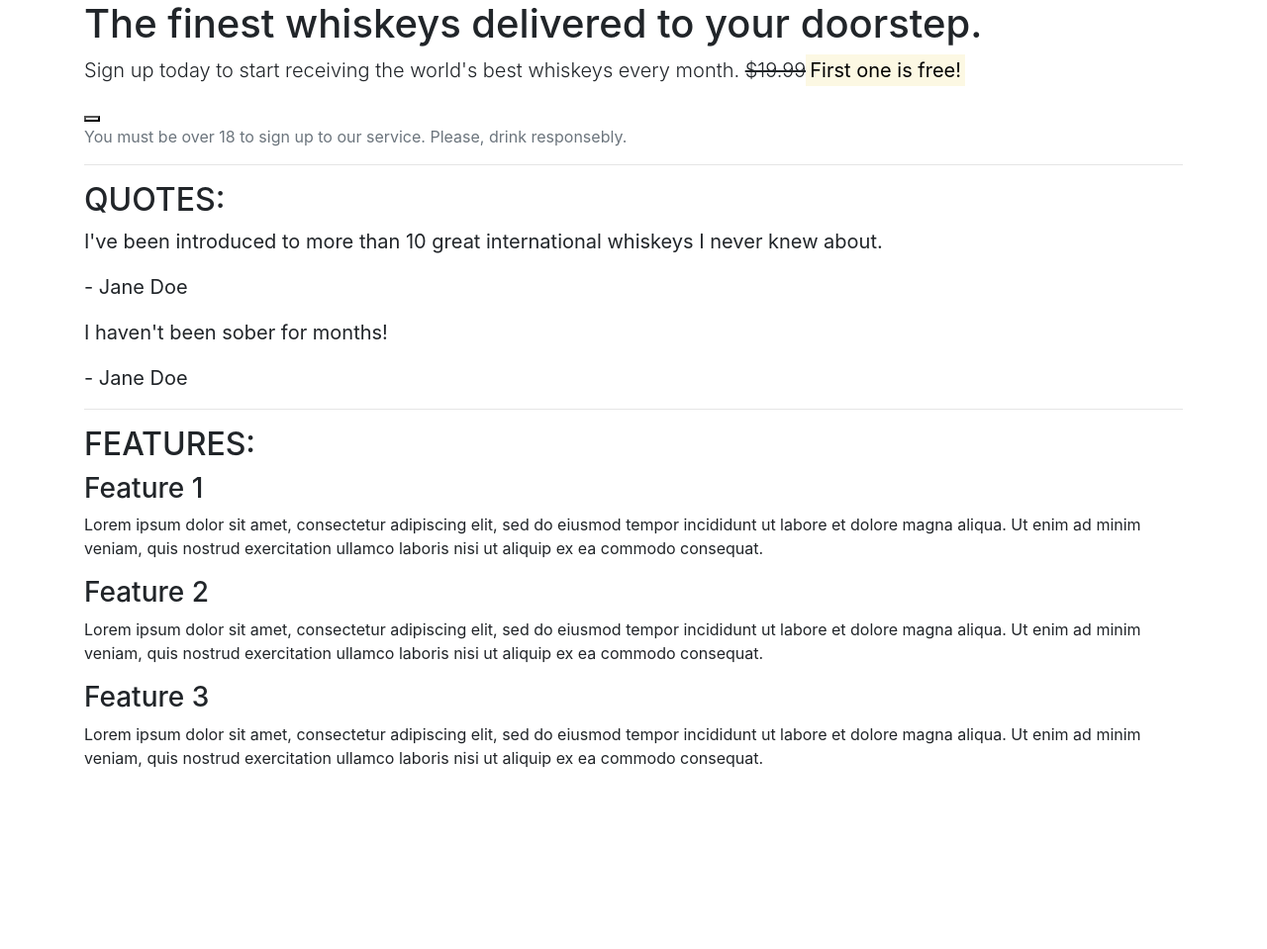
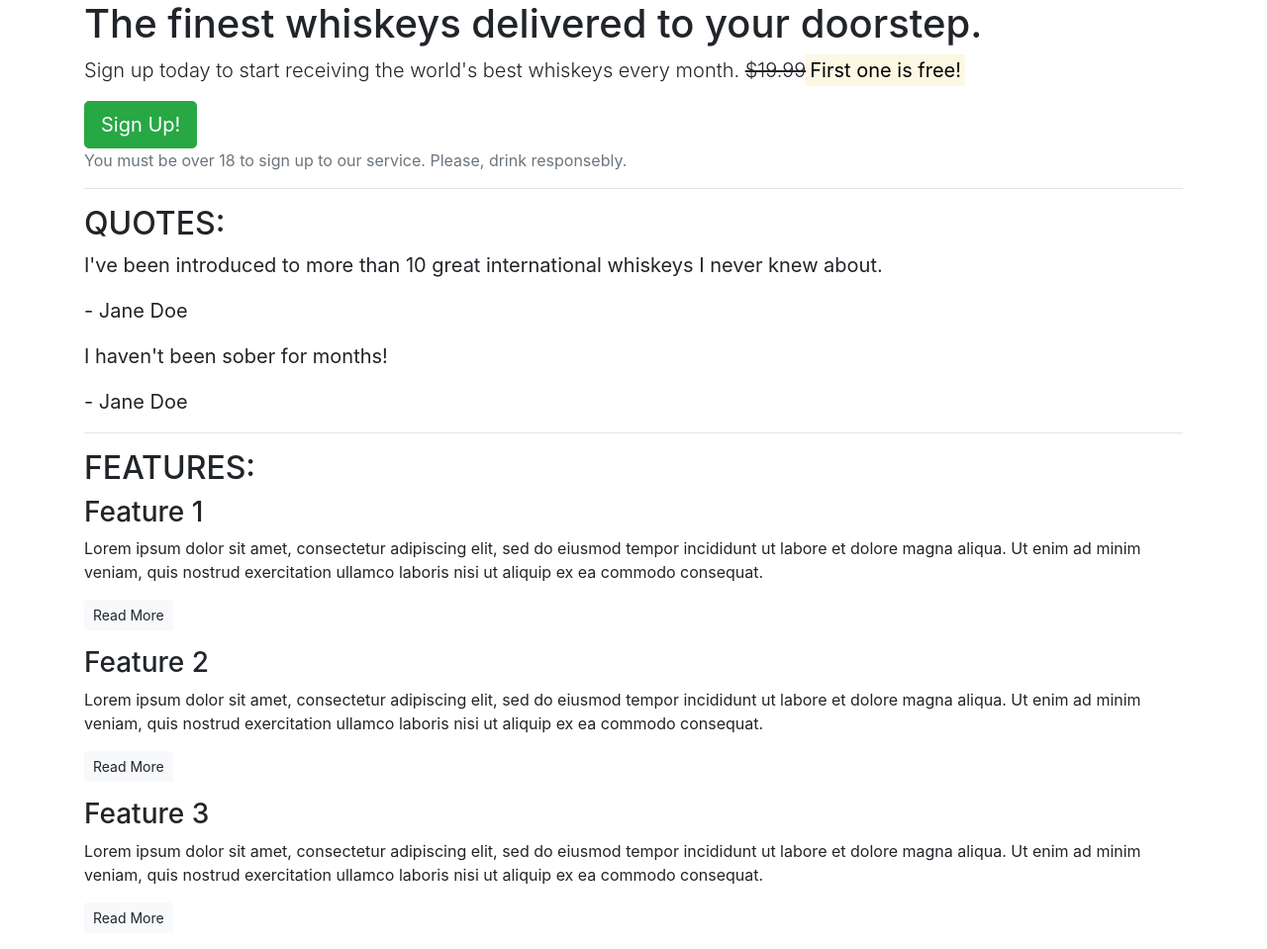
Before and after one commit to jourm/Whiskey-site-bootsrap-lesson, a plain HTML site: page index.html in a window 1280 px wide. Shown: the whole page at 99% size. Before the commit the page ends 800 px from the top, so only its background shows below. Drawn offline with nearby package versions, Linux system fonts and the light colour scheme.

Commit message:
add buttons and button styling

```diff
--- a/index.html
+++ b/index.html
@@ -14,7 +14,7 @@
             <h1>The finest whiskeys delivered to your doorstep.</h1>
             <p class="lead">Sign up today to start receiving the world's best whiskeys every month.
             <s>$19.99</s><strong><mark>First one is free!</mark></strong></p>
-            <button></button>
+            <button class="btn btn-success btn-lg">Sign Up!</button>
             <p class="text-muted">You must be over 18 to sign up to our service. Please, drink responsebly.</p>
         </section>
         <!-- /.callout -->
@@ -41,14 +41,17 @@
             <div class="feature">
                 <h3>Feature 1</h3>
                 <p>Lorem ipsum dolor sit amet, consectetur adipiscing elit, sed do eiusmod tempor incididunt ut labore et dolore magna aliqua. Ut enim ad minim veniam, quis nostrud exercitation ullamco laboris nisi ut aliquip ex ea commodo consequat.</p>
+                <p><a class="btn btn-sm btn-light" href="">Read More</a></p>
             </div>
             <div class="feature">
                 <h3>Feature 2</h3>
                 <p>Lorem ipsum dolor sit amet, consectetur adipiscing elit, sed do eiusmod tempor incididunt ut labore et dolore magna aliqua. Ut enim ad minim veniam, quis nostrud exercitation ullamco laboris nisi ut aliquip ex ea commodo consequat.</p>
+                <p><a class="btn btn-sm btn-light" href="">Read More</a></p>
             </div>
             <div class="feature">
                 <h3>Feature 3</h3>
                 <p>Lorem ipsum dolor sit amet, consectetur adipiscing elit, sed do eiusmod tempor incididunt ut labore et dolore magna aliqua. Ut enim ad minim veniam, quis nostrud exercitation ullamco laboris nisi ut aliquip ex ea commodo consequat.</p>
+                <p><a class="btn btn-sm btn-light" href="">Read More</a></p>
             </div>
         </section>
         <!-- /.features -->
```
